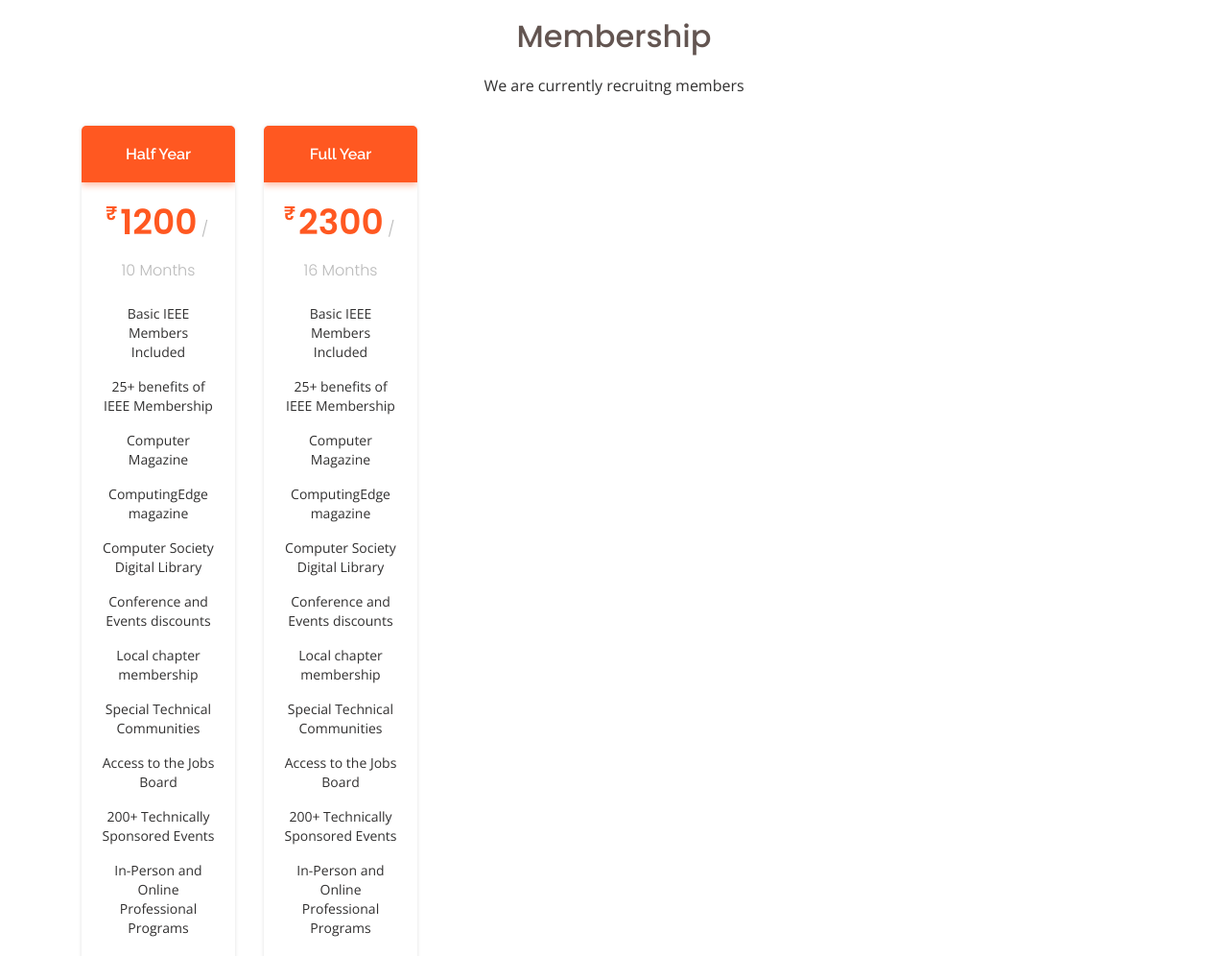
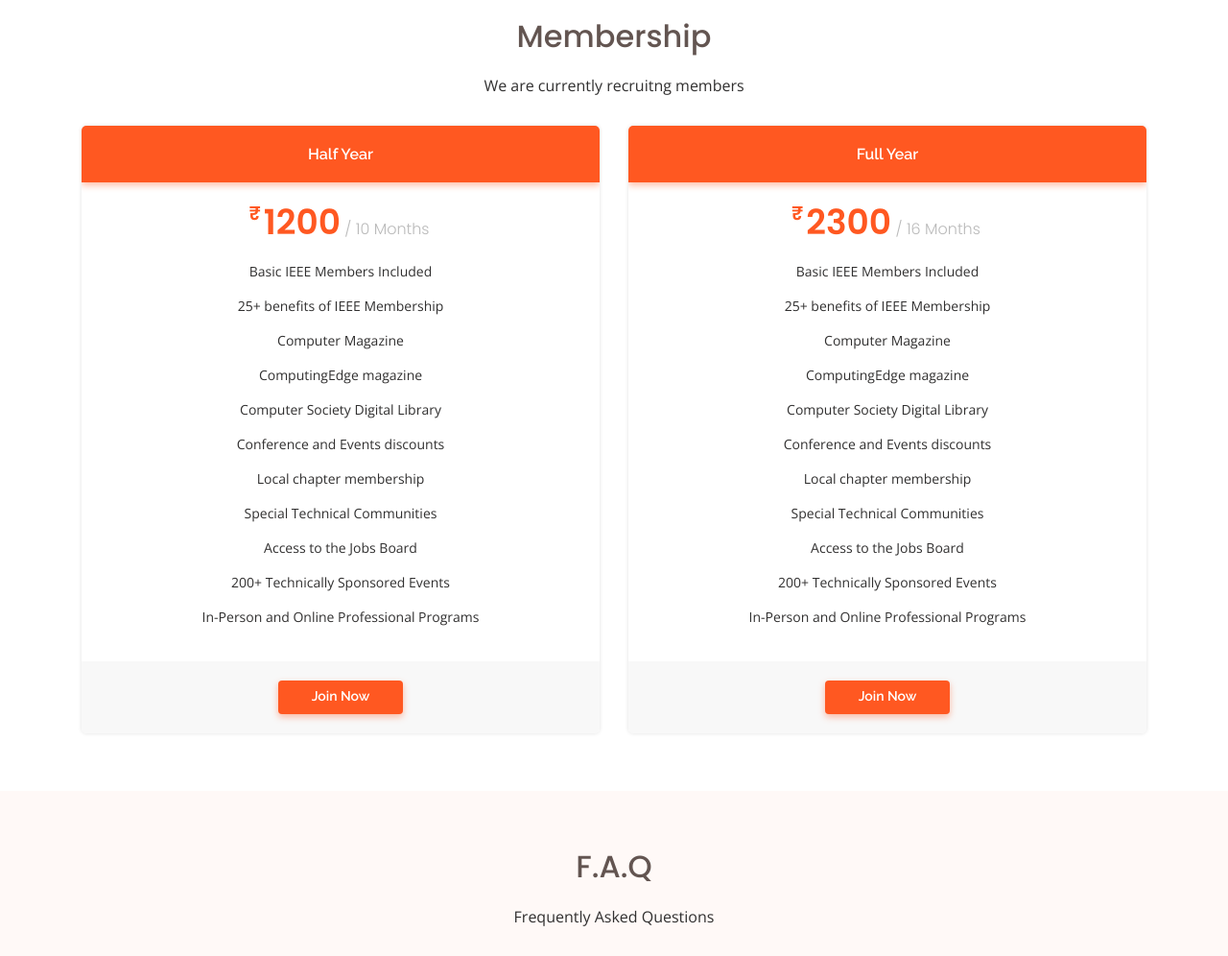
Before and after one commit to ieeecsgcet/ieeecsgcet.github.io, a plain HTML site: page index.html in a window 1280 px wide. Shown: the part 5600-6596 px from the top of the page at 96% size. Drawn offline with nearby package versions, Linux system fonts and the light colour scheme.

Commit message:
col-lg-2 to col-lg-6

```diff
--- a/index.html
+++ b/index.html
@@ -457,7 +457,7 @@
 		</div>
 
         <div class="row">
-          <div class="col-lg-2 col-md-6 mt-4 mt-lg-0" data-aos="fade-up" data-aos-delay="300">
+          <div class="col-lg-6 col-md-6 mt-4 mt-lg-0" data-aos="fade-up" data-aos-delay="300">
            <div class="box featured">
               <h3>Half Year</h3>
               <h4><sup>₹</sup>1200<span> / 10 Months</span></h4>
@@ -480,7 +480,7 @@
             </div>
           </div>
 
-          <div class="col-lg-2 col-md-6 mt-4 mt-lg-0" data-aos="fade-up" data-aos-delay="300">
+          <div class="col-lg-6 col-md-6 mt-4 mt-lg-0" data-aos="fade-up" data-aos-delay="300">
            <div class="box featured">
               <h3>Full Year</h3>
               <h4><sup>₹</sup>2300<span> / 16 Months</span></h4>
```
